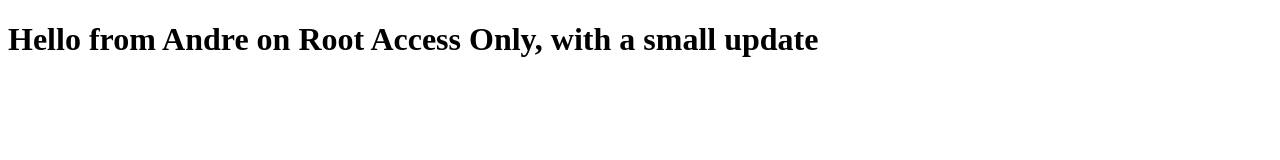
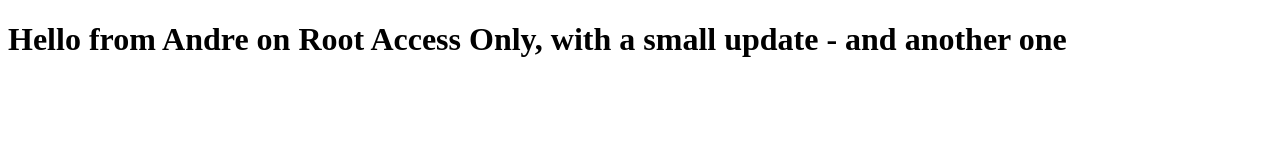
Before and after one commit to andre347/digital-ocean, a website: page public/index.html in a window 1280 px wide. Drawn offline with Linux system fonts and the light colour scheme.

Commit message:
upgrade scriptt

```diff
--- a/public/index.html
+++ b/public/index.html
@@ -6,6 +6,9 @@
     <title>Root Access Only</title>
   </head>
   <body>
-    <h1>Hello from Andre on Root Access Only, with a small update</h1>
+    <h1>
+      Hello from Andre on Root Access Only, with a small update - and another
+      one
+    </h1>
   </body>
 </html>
```
